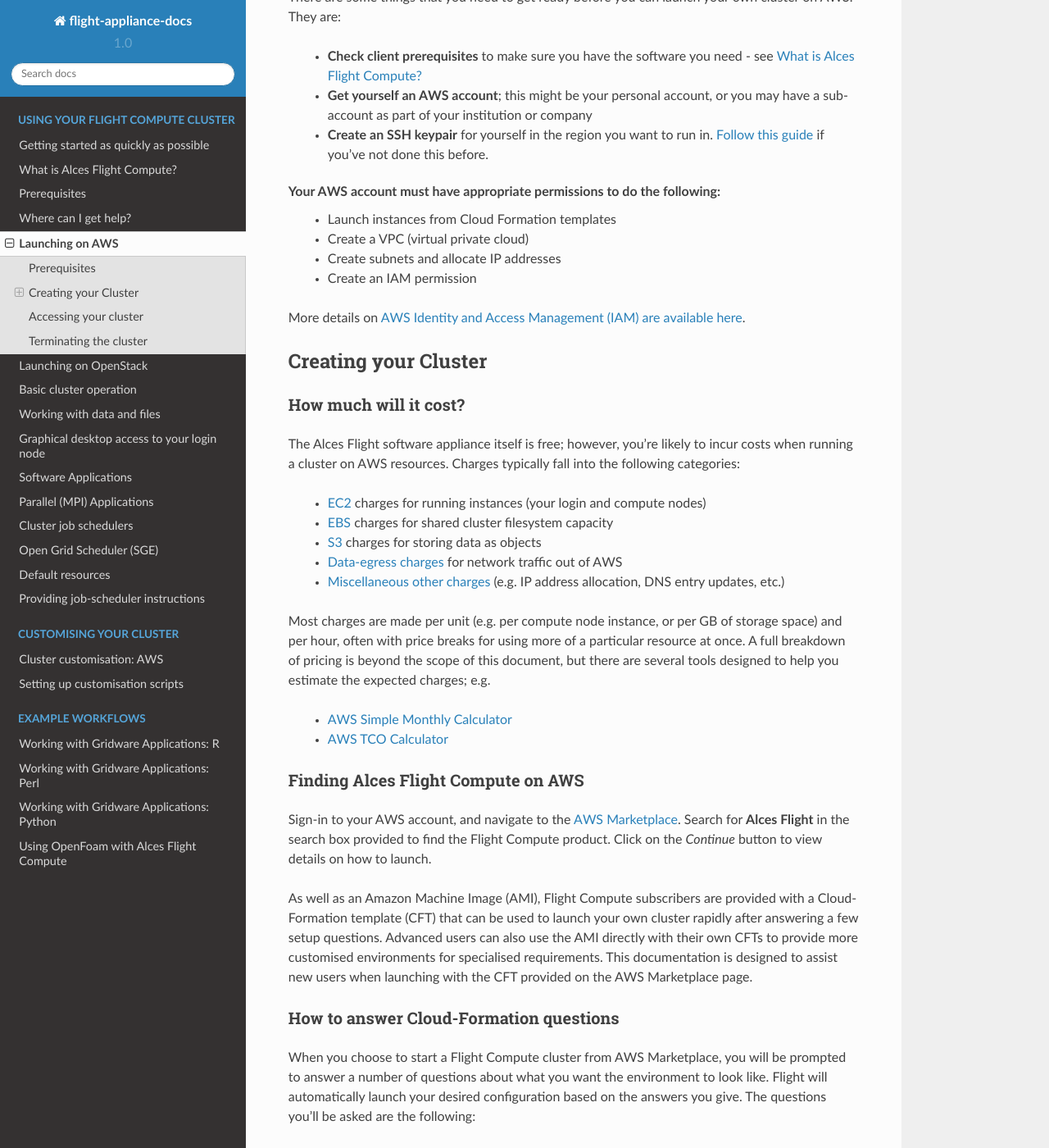
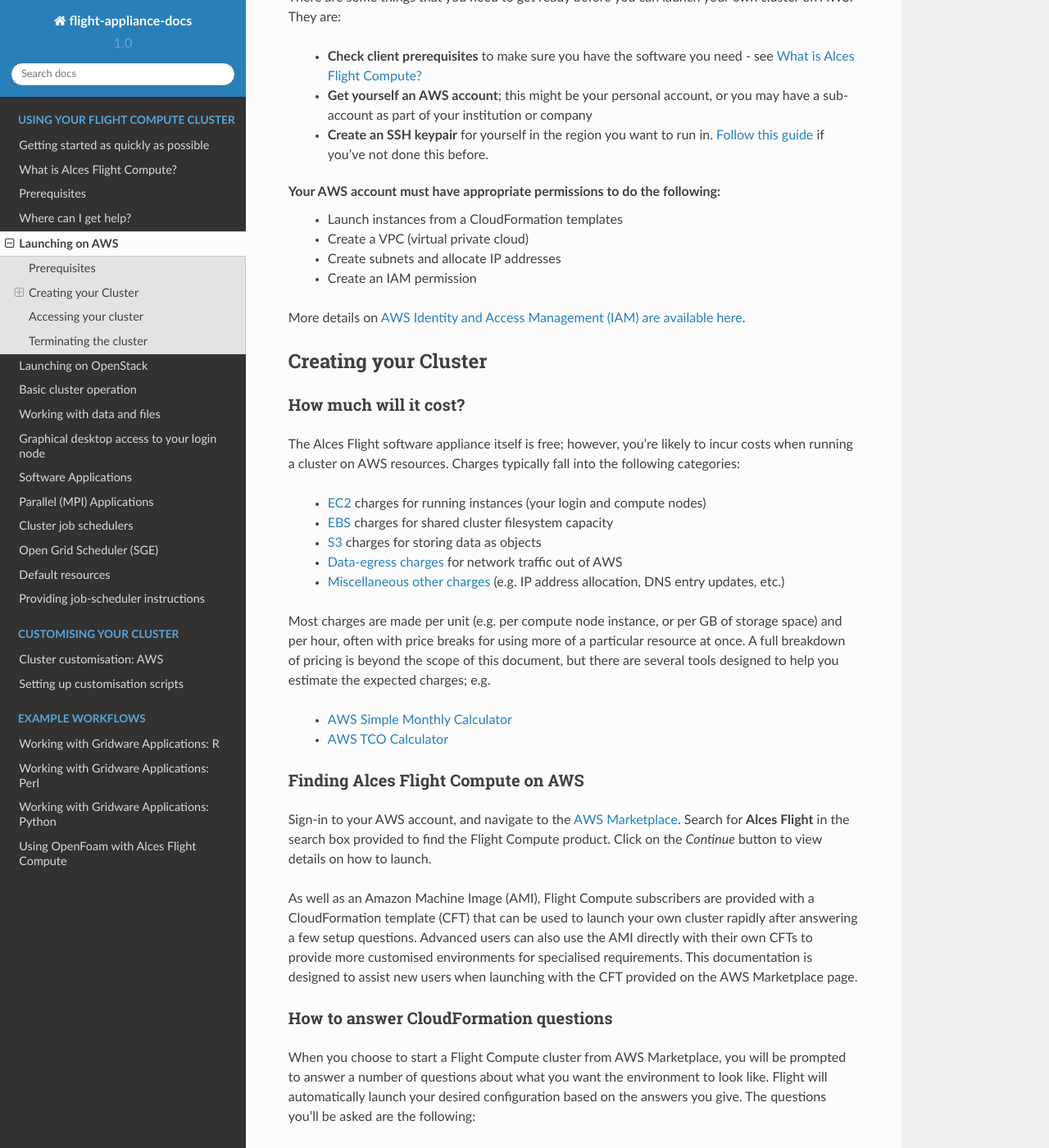
Before and after one commit to alces-software/flight-appliance-docs, a Sphinx documentation site: the page built from docs/source/launch-aws/launching_on_aws.rst, in a window 1280 px wide and 1400 px high, scrolled down 351 px. Shown: the whole window at 82% size. Built offline with Sphinx 7.4.7 and the Read the Docs theme 2.0.0, drawn with Linux system fonts in a browser that asks for light colours; pages that are not in the unit, such as notebooks, are missing from menus; some of the changed text lies outside the part shown.

Commit message:
Updated product name for CloudFormation

```diff
--- a/docs/source/basics/basic_cluster_operation.rst
+++ b/docs/source/basics/basic_cluster_operation.rst
@@ -9,7 +9,7 @@
 
 You can access the login node for your private Flight Compute cluster using SSH from the network ranges you permitted at launch time. You will need to use the SSH keypair configured for the cluster in order to access it.
 
-In cluster launched using the Flight Compute AWS Marketplace Cloud-formation template, compute nodes do not have Internet-addressable IP addresses. In order to access individual compute nodes, you must first login to the cluster login node.
+In cluster launched using the Flight Compute AWS Marketplace CloudFormation template, compute nodes do not have Internet-addressable IP addresses. In order to access individual compute nodes, you must first login to the cluster login node.
 
 .. image:: AWS-Marketplace-Diagram.png
     :alt: AWS CFT Diagram
--- a/docs/source/launch-aws/launching_on_aws.rst
+++ b/docs/source/launch-aws/launching_on_aws.rst
@@ -16,7 +16,7 @@
  - **Create an SSH keypair** for yourself in the region you want to run in. `Follow this guide <http://docs.aws.amazon.com/AWSEC2/latest/UserGuide/ec2-key-pairs.html>`_ if you've not done this before.
 
 Your AWS account must have appropriate permissions to do the following:
- - Launch instances from Cloud Formation templates
+ - Launch instances from a CloudFormation templates
  - Create a VPC (virtual private cloud)
  - Create subnets and allocate IP addresses
  - Create an IAM permission
@@ -49,10 +49,10 @@
 
 Sign-in to your AWS account, and navigate to the `AWS Marketplace <https://aws.amazon.com/marketplace>`_. Search for **Alces Flight** in the search box provided to find the Flight Compute product. Click on the *Continue* button to view details on how to launch.
 
-As well as an Amazon Machine Image (AMI), Flight Compute subscribers are provided with a Cloud-Formation template (CFT) that can be used to launch your own cluster rapidly after answering a few setup questions. Advanced users can also use the AMI directly with their own CFTs to provide more customised environments for specialised requirements. This documentation is designed to assist new users when launching with the CFT provided on the AWS Marketplace page.
+As well as an Amazon Machine Image (AMI), Flight Compute subscribers are provided with a CloudFormation template (CFT) that can be used to launch your own cluster rapidly after answering a few setup questions. Advanced users can also use the AMI directly with their own CFTs to provide more customised environments for specialised requirements. This documentation is designed to assist new users when launching with the CFT provided on the AWS Marketplace page.
 
 
-How to answer Cloud-Formation questions
+How to answer CloudFormation questions
 ---------------------------------------
 
 When you choose to start a Flight Compute cluster from AWS Marketplace, you will be prompted to answer a number of questions about what you want the environment to look like. Flight will automatically launch your desired configuration based on the answers you give. The questions you'll be asked are the following:
@@ -94,7 +94,7 @@
  - **Username**; enter the username you want to use to connect to the cluster. Flight will automatic create this user on the cluster, and add your public SSH key to the user.
 
 .. image:: aws-launch_CFT_questions.jpg
-    :alt: AWS Marketplace Cloud-formation template questions
+    :alt: AWS Marketplace CloudFormation template questions
 
 When all the questions are answered, click the **Next** button to proceed. Enter any tags you wish to use to identify instances in your environment on the next page, then click the **Next** button again. On the review page, read through the answers you've provided and correct any mistakes - click on the *Capabilities* check-box to authorize creations of an IAM role to report cluster performance back to AWS, and click on the **Create** button.
 
@@ -104,7 +104,7 @@
 On-demand vs SPOT instances
 ---------------------------
 
-The AWS EC2 service supports a number of different charging models for launching instances. The quick-start Cloud-formation template included with Alces Flight Compute in AWS Marketplace allows users to choose between two different models:
+The AWS EC2 service supports a number of different charging models for launching instances. The quick-start CloudFormation template included with Alces Flight Compute in AWS Marketplace allows users to choose between two different models:
 
  - On-demand instances; instances are launched immediately at a fixed hourly price. Once launched, your instance will not normally be terminated unless you choose to stop it.
 
@@ -112,7 +112,7 @@
 
 SPOT instances are a good way to pay a lower cost for cloud computing for non-urgent workloads. If SPOT compute node instances are terminated in your cluster, any running jobs will be lost - the nodes will also be automatically removed from the queue system to ensure no new jobs attempt to start on them. Once the SPOT price becomes low enough for your instances to start again, your compute nodes will automatically restart and rejoin the cluster.
 
-The Cloud-formation templates provided for Alces Flight Compute via AWS Marketplace will not launch a login node instance on the SPOT market - **login nodes are always launched as on-demand instances**, and are immune from fluctuating costs in the SPOT market.
+The CloudFormation templates provided for Alces Flight Compute via AWS Marketplace will not launch a login node instance on the SPOT market - **login nodes are always launched as on-demand instances**, and are immune from fluctuating costs in the SPOT market.
 
 
 Using an auto-scaling cluster
@@ -129,7 +129,7 @@
 Accessing your cluster
 ======================
 
-Once your cluster has been launched, the login node will be accessible via SSH from the IP address range you entered in the **NetworkCIDR**. If you entered ``0.0.0.0/0`` as the **NetworkCIDR**, your login node will be accessible from any IP address on the Internet. Your login node's public IP address is reported by the AWS Cloud-formation template, along with the username you must use to login with your keypair.
+Once your cluster has been launched, the login node will be accessible via SSH from the IP address range you entered in the **NetworkCIDR**. If you entered ``0.0.0.0/0`` as the **NetworkCIDR**, your login node will be accessible from any IP address on the Internet. Your login node's public IP address is reported by the AWS CloudFormation template, along with the username you must use to login with your keypair.
 
 To access the cluster login node from a Linux or Mac client, use the following command:
 
@@ -156,7 +156,7 @@
 Terminating the cluster
 =======================
 
-Your cluster login node will continue running until you terminate it via the `AWS web console <https://aws.amazon.com/console/>`_. If you are running an auto-scaling cluster, compute nodes will automatically be added and taken away up to the limits you specified depending on the number of jobs running and queued in the job-scheduler. When you have finished running your workloads, navigate to the `Cloud-formation console <https://console.aws.amazon.com/cloudformation/>`_, select the name of your cluster from the list of running stacks, and click **Delete stack** from the actions menu.
+Your cluster login node will continue running until you terminate it via the `AWS web console <https://aws.amazon.com/console/>`_. If you are running an auto-scaling cluster, compute nodes will automatically be added and taken away up to the limits you specified depending on the number of jobs running and queued in the job-scheduler. When you have finished running your workloads, navigate to the `CloudFormation console <https://console.aws.amazon.com/cloudformation/>`_, select the name of your cluster from the list of running stacks, and click **Delete stack** from the actions menu.
 
 Over the next few minutes, your cluster login and compute nodes will be terminated. Any data held on EBS will be erased, with storage volumes being wiped and returned to the AWS pool. **Ensure that you have downloaded data that you want to keep to your client machine, or stored in safely in an object storage service before terminating your cluster.**
 
```
